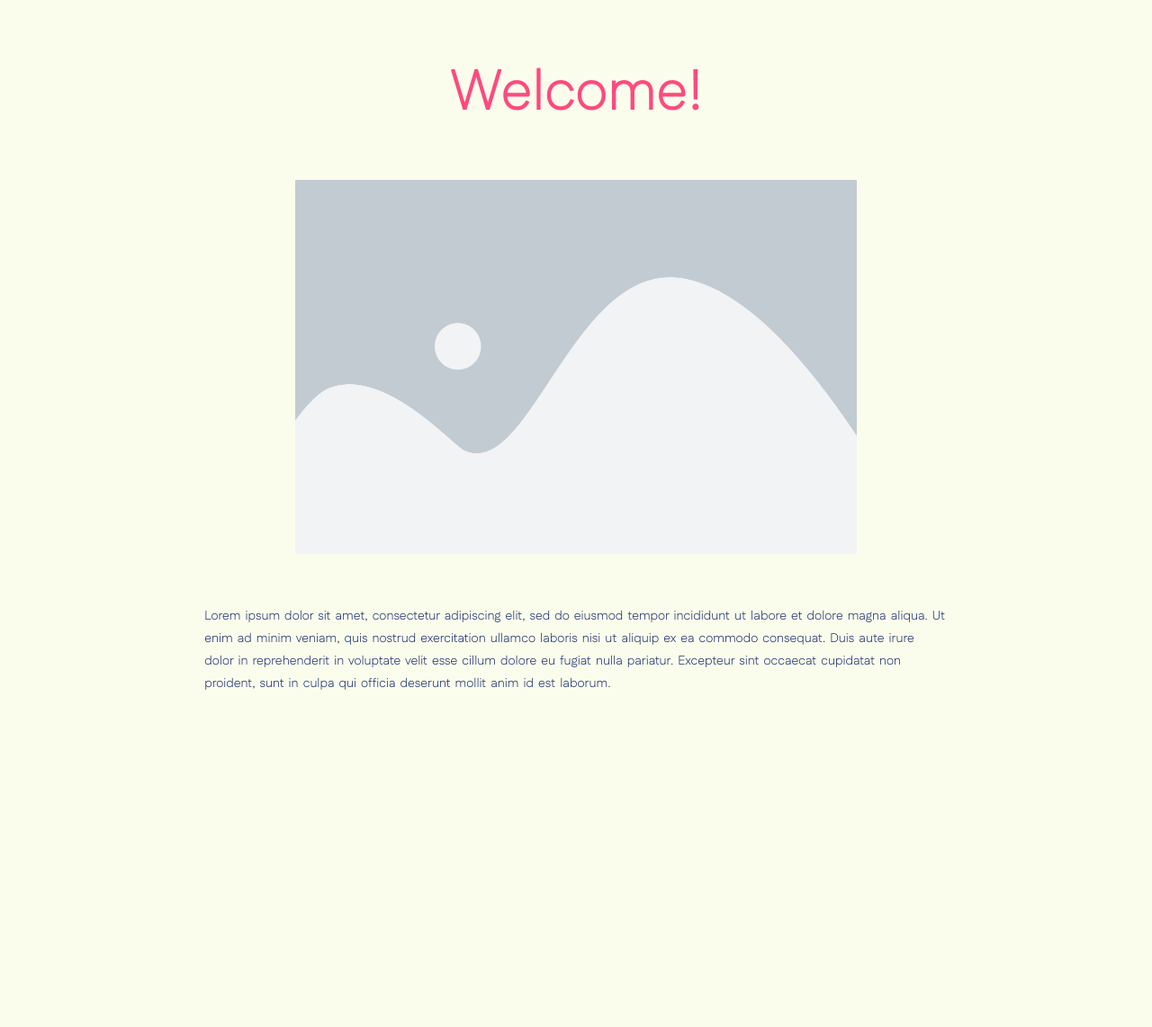
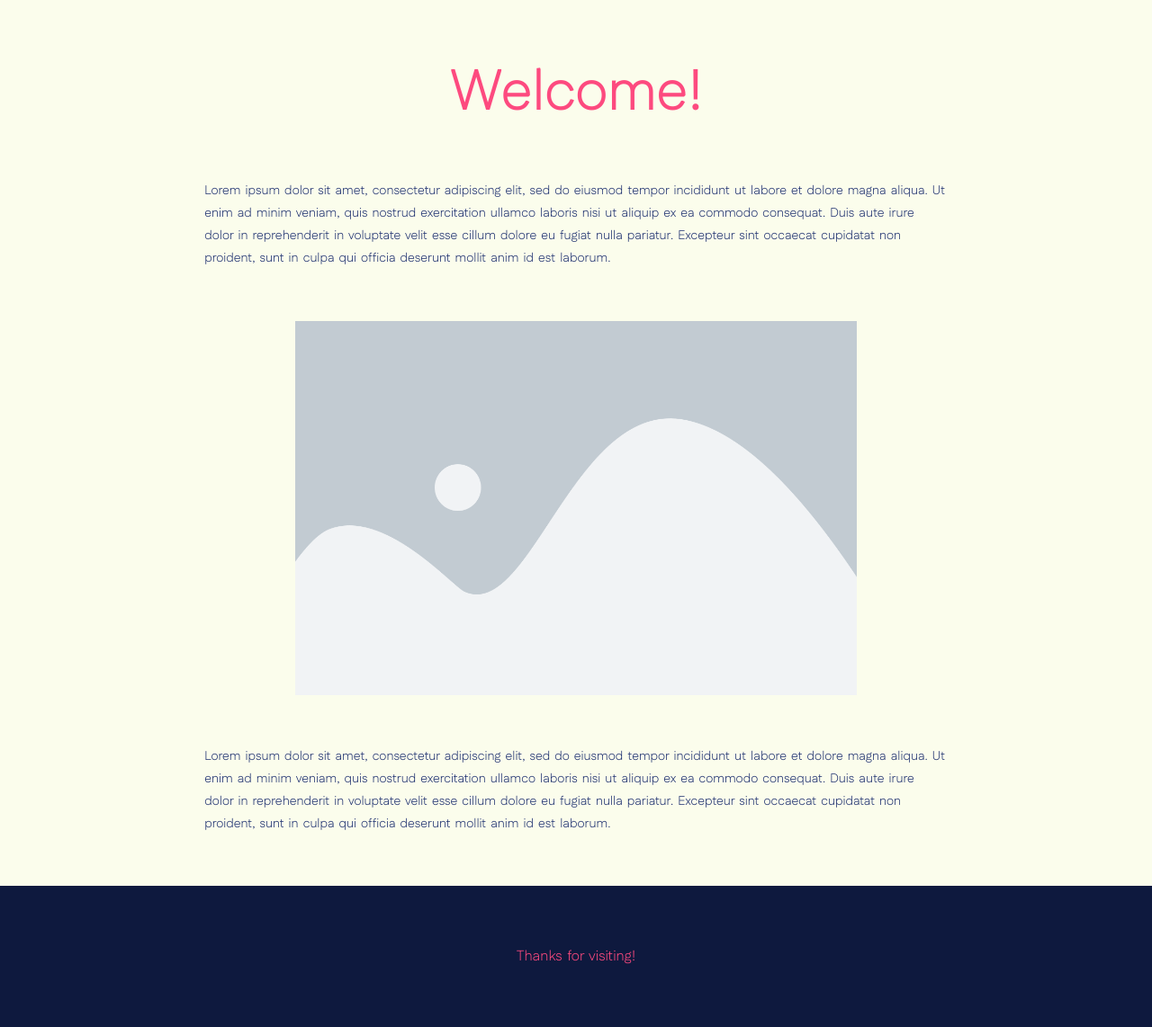
Before and after one commit to vzurui/idm232-vpl26, a PHP site: page / in a window 1280 px wide. Shown: the part 228-1370 px from the top of the page at 90% size. Before the commit the page ends 995 px from the top, so only its background shows below. Run offline with PHP 8.4, Linux system fonts and the light colour scheme.

Commit message:
footer
footer styling

```diff
--- a/about.html
+++ b/about.html
@@ -33,5 +33,9 @@
 	<img class="placeholder-image" src="images/elementor-placeholder-image.webp" alt="gray-placeholder-image">
 	<p>Lorem ipsum dolor sit amet, consectetur adipiscing elit, sed do eiusmod tempor incididunt ut labore et dolore magna aliqua. Ut enim ad minim veniam, quis nostrud exercitation ullamco laboris nisi ut aliquip ex ea commodo consequat. Duis aute irure dolor in reprehenderit in voluptate velit esse cillum dolore eu fugiat nulla pariatur. Excepteur sint occaecat cupidatat non proident, sunt in culpa qui officia deserunt mollit anim id est laborum.</p>
 
+	<footer>
+		<p>Thanks for visiting!</p>
+	</footer>
+
 </body>
 </html>
--- a/all-recipes.html
+++ b/all-recipes.html
@@ -42,5 +42,8 @@
 	<a class="recipe" href="recipe.html"><img src="images/elementor-placeholder-image.webp" alt="gray-placeholder-image"></a>
 	</div>
 
+	<footer>
+		<p>Thanks for visiting!</p>
+	</footer>
 </body>
 </html>
--- a/categories.html
+++ b/categories.html
@@ -30,5 +30,9 @@
   <hr class="solid">
 
 	<h2>Categories</h2>
+
+  <footer>
+    <p>Thanks for visiting!</p>
+  </footer>
 </body>
 </html>
--- a/css/style.css
+++ b/css/style.css
@@ -102,6 +102,23 @@ a:hover {
 
 a:visited {
 	color: var(--nightlife)
+}
+
+footer {
+	display: flex;
+	flex-direction: column;
+	color: var(--flamingo-);
+	background-color: var(--eclipse);
+	font-family: var(--font-title), Arial, Helvetica, sans-serif;
+	padding: 2px;
+	text-align: center;
+	margin: 3em -2em -1em -2em;
+	/* border-top: var(--eclipse) solid 6px; */
+}
+
+footer p {
+	color: var(--flamingo-);
+	font-size: 2vh;
 }
 
 .nav-bar {
--- a/index.html
+++ b/index.html
@@ -32,8 +32,12 @@
 <hr class="solid">
 
 <h2>Welcome!</h2>
+<p>Lorem ipsum dolor sit amet, consectetur adipiscing elit, sed do eiusmod tempor incididunt ut labore et dolore magna aliqua. Ut enim ad minim veniam, quis nostrud exercitation ullamco laboris nisi ut aliquip ex ea commodo consequat. Duis aute irure dolor in reprehenderit in voluptate velit esse cillum dolore eu fugiat nulla pariatur. Excepteur sint occaecat cupidatat non proident, sunt in culpa qui officia deserunt mollit anim id est laborum.</p>
 <img class="placeholder-image" src="images/elementor-placeholder-image.webp" alt="gray-placeholder-image">
 <p>Lorem ipsum dolor sit amet, consectetur adipiscing elit, sed do eiusmod tempor incididunt ut labore et dolore magna aliqua. Ut enim ad minim veniam, quis nostrud exercitation ullamco laboris nisi ut aliquip ex ea commodo consequat. Duis aute irure dolor in reprehenderit in voluptate velit esse cillum dolore eu fugiat nulla pariatur. Excepteur sint occaecat cupidatat non proident, sunt in culpa qui officia deserunt mollit anim id est laborum.</p>
 
+<footer>
+  <p>Thanks for visiting!</p>
+</footer>
 </body>
 </html>
--- a/recipe.html
+++ b/recipe.html
@@ -29,5 +29,9 @@
   <hr class="solid">
 
 	<h2>Single Recipe</h2>
+
+  <footer>
+    <p>Thanks for visiting!</p>
+  </footer>
 </body>
 </html>
```
